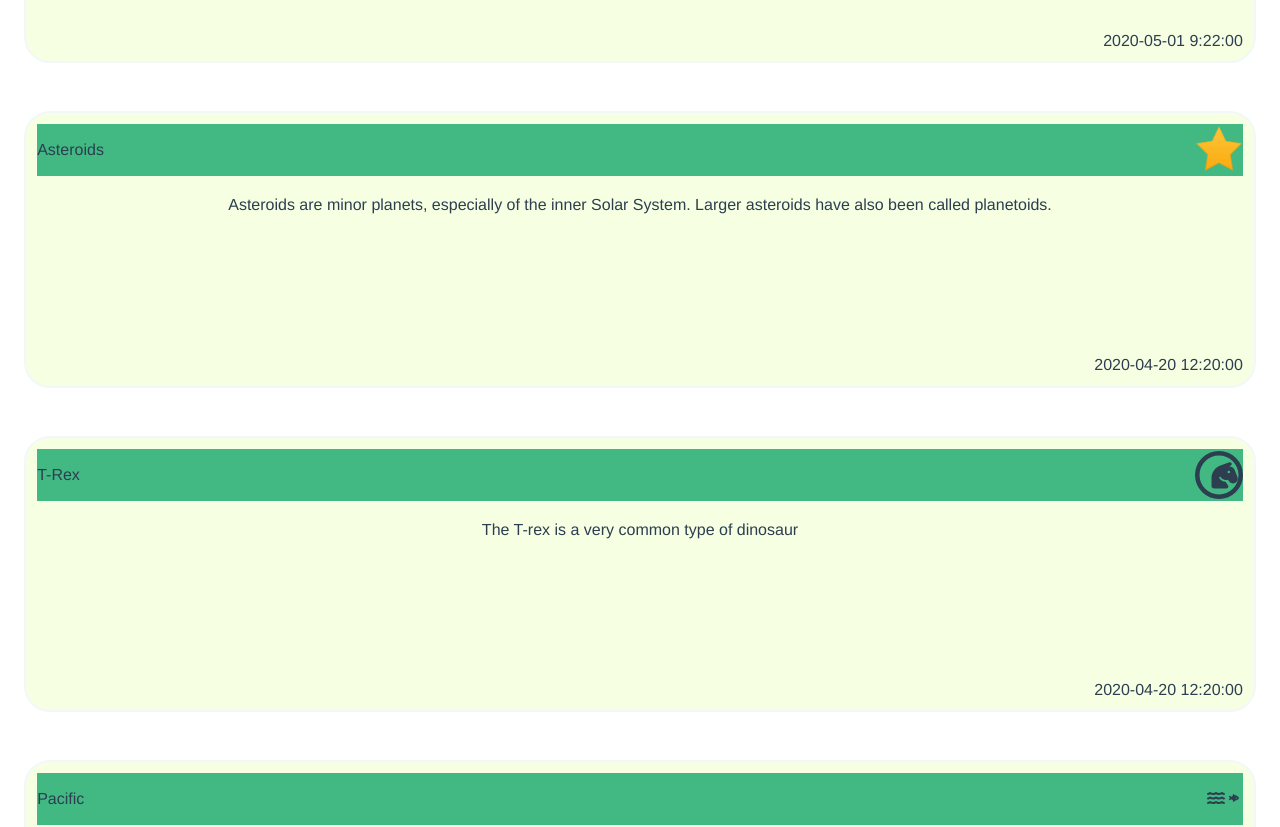
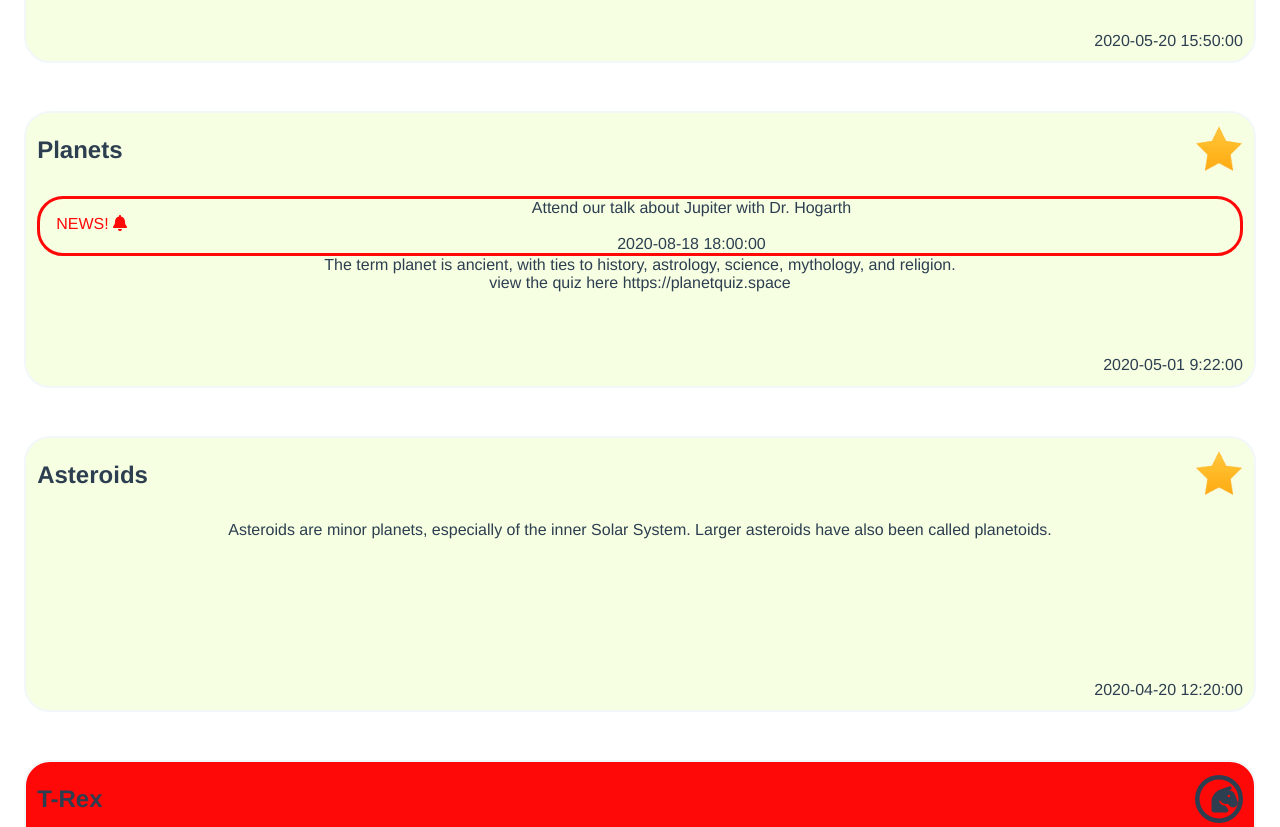
Before and after one commit to sa902/ezekia-project, a Vue app: page / in a window 1280 px wide. Shown: the part 1000-1827 px from the top of the page. Built offline with nearby package versions, Linux system fonts and the light colour scheme.

Commit message:
changed color of card based on external data

```diff
--- a/src/SpacePage.vue
+++ b/src/SpacePage.vue
@@ -6,13 +6,17 @@
     </h1>
 
     <div class="space-page__body">
-      <museum-highlight v-for="(item,i) in orderedSpaceHighlights" :data="item" :key="i">
-        <template slot="icon">
-          <img :src="star" class="space-page__icon" alt="">
+      <museum-highlight
+          v-for="(item,i) in orderedSpaceHighlights"
+          :background-color="item.external ? externalCardColor : cardColor"
+          :data="item"
+          :key="i">
+        <template #museum-highlight__icon>
+          <img :src="star" class="space-page__icon" alt=""/>
         </template>
 
         <template #museum-highlight__body-prepend v-if="item.news">
-          <space-page-news-box :news="item.news" />
+          <space-page-news-box :news="item.news"/>
         </template>
 
         <template #museum-highlight__body-append v-if="item.quiz">
@@ -22,8 +26,8 @@
       </museum-highlight>
 
 
-      <museum-highlight :data="dinoMock">
-        <template slot="icon">
+      <museum-highlight background-color="#ff0808" :data="dinoMock">
+        <template #museum-highlight__icon>
           <font-awesome-layers class="fa-3x">
             <font-awesome-icon class="" icon="fa-regular fa-circle"/>
             <font-awesome-icon class="" style="" transform="shrink-7" icon="fa-solid fa-horse-head "/>
@@ -32,12 +36,12 @@
       </museum-highlight>
 
       <museum-highlight :data="oceansMock">
-        <template slot="icon">
+        <template #museum-highlight__icon>
           <font-awesome-icon class="" icon="fa-solid fa-water"/>
           <font-awesome-icon class="" style="" transform="shrink-7" icon="fa-solid fa-fish-fins "/>
         </template>
       </museum-highlight>
-
+      <museum-highlight :data="oceansMock"></museum-highlight>
 
     </div>
 
@@ -51,6 +55,7 @@ import MuseumHighlight from './components/MuseumHighlight';
 import star from "./assets/star.png";
 import {orderBy} from 'lodash';
 import SpacePageNewsBox from "./components/SpacePageNewsBox";
+import variables from './assets/space.scss'
 
 
 export default {
@@ -64,6 +69,9 @@ export default {
   data() {
     return {
       star: star,
+      cardColor: variables.primaryColor,
+      externalCardColor: variables.externalPrimaryColor,
+      combinedSpaceData: [],
       dinoMock: {
         date: '2020-04-20 12:20:00',
         description: 'The T-rex is a very common type of dinosaur',
@@ -128,13 +136,30 @@ export default {
   },
   computed: {
     orderedSpaceHighlights() {
-      return orderBy(this.spaceHighlights, ['date'], ['desc'])
-    }
+      return orderBy(this.combinedSpaceData, ['date'], ['desc'])
+    },
+
   },
   methods: {},
   created() {
-    console.log('this is space highlights ', this.spaceHighlights)
-    console.log('this is after order by ', orderBy(this.spaceHighlights, ['date'], ['desc']))
+    let emptyArray = []
+    for (const key of Object.keys(this.spacePartners)) {
+      console.log('this is looping through the thing ', key, this.spacePartners[key]);
+      let testObj = {
+        date: this.spacePartners[key].createdAt,
+        description: this.spacePartners[key].info,
+        name: this.spacePartners[key].name,
+        image: this.spacePartners[key].image,
+        external: true,
+      }
+      emptyArray = [...emptyArray, testObj]
+    }
+    console.log('this is empty array ', typeof emptyArray)
+    this.combinedSpaceData = [...this.spaceHighlights, ...emptyArray]
+
+
+    // console.log('this is space highlights ', this.spaceHighlights)
+    // console.log('this is after order by ', orderBy(this.spaceHighlights, ['date'], ['desc']))
   },
 };
 </script>
--- /dev/null
+++ b/src/assets/space.scss
@@ -0,0 +1,6 @@
+$primary-color: rgba(168, 190, 201, 0.4);
+$external-primary-color: rgba(128, 79, 236, 0.4);
+:export{
+  primaryColor: $primary-color;
+  externalPrimaryColor: $external-primary-color;
+}
--- a/src/components/MuseumHighlight.vue
+++ b/src/components/MuseumHighlight.vue
@@ -1,13 +1,13 @@
 <template>
   <div>
 
-    <div class="museum-highlight" @mouseenter="mouseEnter" @mouseleave="mouseLeave" @click="mouseClick">
+    <div class="museum-highlight" @mouseenter="mouseEnter" @mouseleave="mouseLeave" @click="mouseClick" :style="cssVars">
       <div class="museum-highlight__header">
-        <div class="museum-highlight__title">
+        <h2 class="museum-highlight__title">
           {{ data.name }}
-        </div>
+        </h2>
         <div class="museum-highlight__icon">
-          <slot name="icon"/>
+          <slot name="museum-highlight__icon"/>
         </div>
       </div>
       <div class="museum-highlight__body">
@@ -36,6 +36,11 @@ export default {
     data: {
       type: Object,
       required: false,
+    },
+    backgroundColor:{
+      type:String,
+      required:false,
+      default:'#f7ffe2'
     }
 
   },
@@ -45,6 +50,12 @@ export default {
   computed: {
     newsDate() {
       // Highlight's news item date
+    },
+    cssVars(){
+      return{
+
+      '--bg-color' : this.$props.backgroundColor,
+      }
     },
   },
   methods: {
@@ -76,7 +87,7 @@ export default {
   position: relative;
   right: 0px;
   top: 0px;
-  background-color: #f7ffe2;
+  background-color: var(--bg-color);
   transition: all 0.3s ease-out;
   display: flex;
   flex-grow: 1;
@@ -99,7 +110,7 @@ export default {
   &__header {
     display: flex;
     height: 52px;
-    background-color: #42b983;
+    //background-color: #42b983;
     justify-content: space-between;
     //align-content: center;
     align-items: center;
--- /dev/null
+++ b/src/theme.js
@@ -0,0 +1,5 @@
+export default {
+        space: '#4f3589',
+        dinosaur: '#025a2d',
+        ocean:'#5597fa',
+}
```
Also changed, not shown: 1 other file (tests, documents, lock files or other folders).
